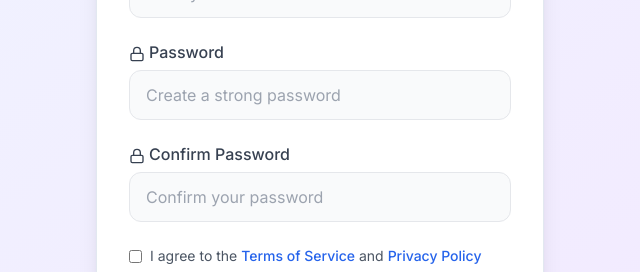
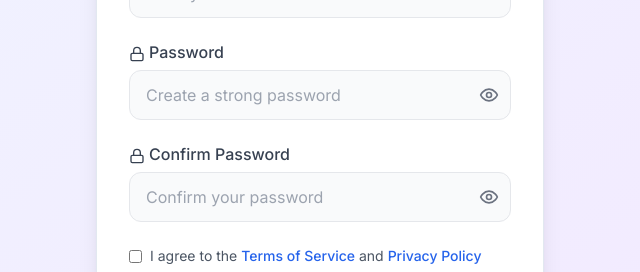
Before and after one commit to AdityaRaj81/Expensoo, a React (Vite) app: page /register in a window 1280 px wide. Shown: the part 455-727 px from the top of the page, without its empty margins (320-960 px from the left). Built offline with nearby package versions, Linux system fonts and the light colour scheme; no server answers.

Commit message:
feat: Normalize email input and add password visibility toggle in Login and Register pages

```diff
--- a/src/pages/public/LoginPage.jsx
+++ b/src/pages/public/LoginPage.jsx
@@ -92,7 +92,8 @@ function LoginPage() {
                   pattern: {
                     value: /^\S+@\S+$/i,
                     message: 'Invalid email address'
-                  }
+                  },
+                  setValueAs: (value) => value.toLowerCase().trim()   // 👈 normalize here
                 })}
               />
               {errors.email && (
--- a/src/pages/public/RegisterPage.jsx
+++ b/src/pages/public/RegisterPage.jsx
@@ -10,8 +10,8 @@ import logo from '../../assets/Logo_icon.png';
 function RegisterPage() {
   const navigate = useNavigate();
   const dispatch = useDispatch();
-  const [showPassword] = useState(false);
-  const [showConfirmPassword] = useState(false);
+  const [showPassword, setShowPassword] = useState(false);
+  const [showConfirmPassword, setShowConfirmPassword] = useState(false);
   const [acceptTerms, setAcceptTerms] = useState(false);
 
   const { loading, error } = useSelector((state) => state.auth);
@@ -33,7 +33,7 @@ function RegisterPage() {
     if (error) toast.error(error);
   }, [error]);
 
-  // ✅ Updated to match backend logic from 1st file
+  // ✅ Updated to lowercase email + toggle password
   const onSubmit = async (data) => {
     if (!acceptTerms) {
       toast.error('Please accept the terms and conditions');
@@ -41,19 +41,18 @@ function RegisterPage() {
     }
 
     try {
-      // Pass same fields as old working SignupPage
       await dispatch(
         registerUser({
-          name: data.fullName, // ✅ backend expects "name"
-          email: data.email,
+          name: data.fullName,
+          email: data.email.toLowerCase(), // ✅ always lowercase
           password: data.password
         })
       ).unwrap();
 
       toast.success('Account created successfully! 🎉');
-      navigate('/app'); // ✅ match old logic
+      navigate('/app');
     } catch {
-      // Error handled in slice
+      // error handled in slice
     }
   };
 
@@ -68,7 +67,9 @@ function RegisterPage() {
                 alt="Expensoo Logo"
                 className="w-20 h-20 mb-2 object-contain drop-shadow-lg"
               />
-              <span className="text-2xl font-heading font-bold gradient-text tracking-wide">Expensoo</span>
+              <span className="text-2xl font-heading font-bold gradient-text tracking-wide">
+                Expensoo
+              </span>
             </Link>
             <h1 className="text-2xl sm:text-3xl font-heading font-bold text-blue-900 mb-2">
               Create Your Account 🚀
@@ -141,6 +142,7 @@ function RegisterPage() {
                 <Lock className="inline w-4 h-4 mr-1" />
                 Password
               </label>
+              <div className="relative">
                 <input
                   type={showPassword ? 'text' : 'password'}
                   id="password"
@@ -159,6 +161,19 @@ function RegisterPage() {
                     }
                   })}
                 />
+                {/* 👁 Toggle Button */}
+                <button
+                  type="button"
+                  onClick={() => setShowPassword(!showPassword)}
+                  className="absolute right-3 top-1/2 -translate-y-1/2 text-gray-500 hover:text-gray-700"
+                >
+                  {showPassword ? (
+                    <EyeOff className="w-5 h-5" />
+                  ) : (
+                    <Eye className="w-5 h-5" />
+                  )}
+                </button>
+              </div>
 
               {errors.password && (
                 <p className="mt-1 text-xs text-red-500 flex items-center">
@@ -187,6 +202,7 @@ function RegisterPage() {
                 <Lock className="inline w-4 h-4 mr-1" />
                 Confirm Password
               </label>
+              <div className="relative">
                 <input
                   type={showConfirmPassword ? 'text' : 'password'}
                   id="confirmPassword"
@@ -198,6 +214,19 @@ function RegisterPage() {
                     validate: (value) => value === watchPassword || 'Passwords do not match'
                   })}
                 />
+                {/* 👁 Toggle Button */}
+                <button
+                  type="button"
+                  onClick={() => setShowConfirmPassword(!showConfirmPassword)}
+                  className="absolute right-3 top-1/2 -translate-y-1/2 text-gray-500 hover:text-gray-700"
+                >
+                  {showConfirmPassword ? (
+                    <EyeOff className="w-5 h-5" />
+                  ) : (
+                    <Eye className="w-5 h-5" />
+                  )}
+                </button>
+              </div>
 
               {errors.confirmPassword && (
                 <p className="mt-1 text-xs text-red-500 flex items-center">
@@ -207,7 +236,7 @@ function RegisterPage() {
               )}
             </div>
 
-            {/* Terms and Conditions */}
+            {/* Terms */}
             <div className="flex items-start space-x-2">
               <input
                 type="checkbox"
```
Lines whose indentation alone changed are shown as unchanged.
